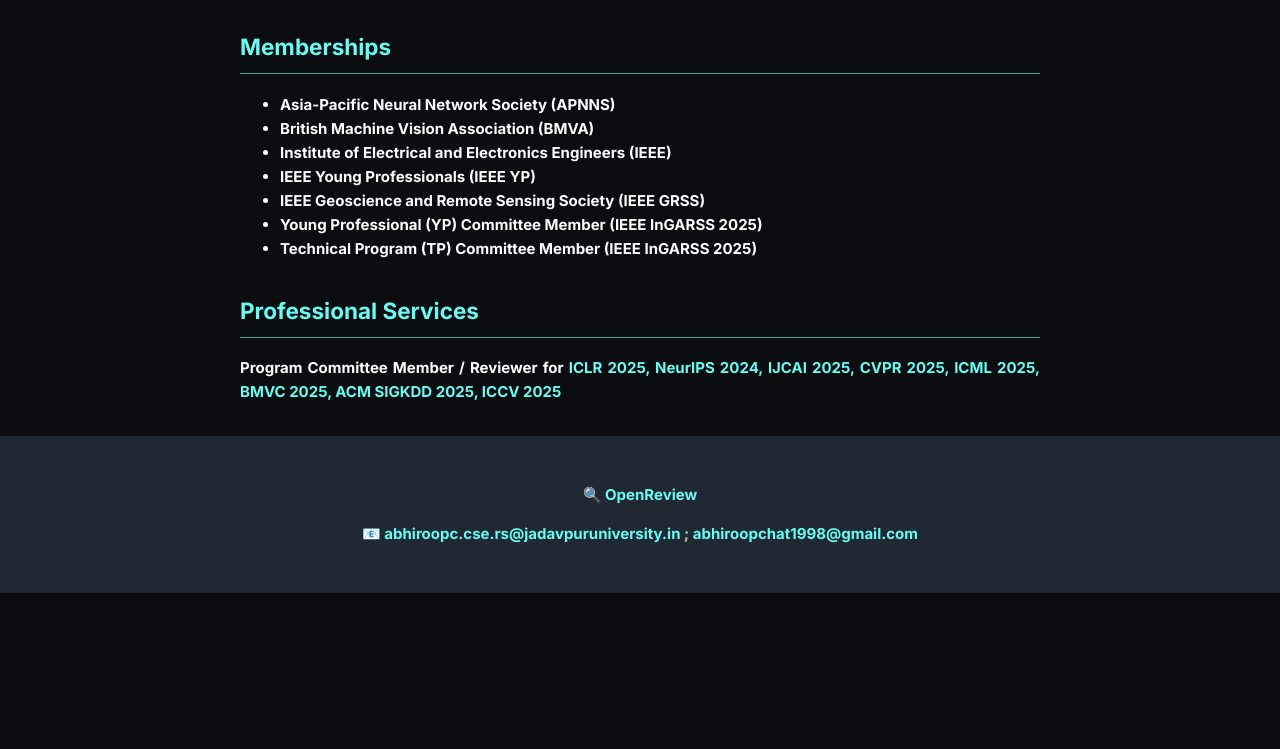
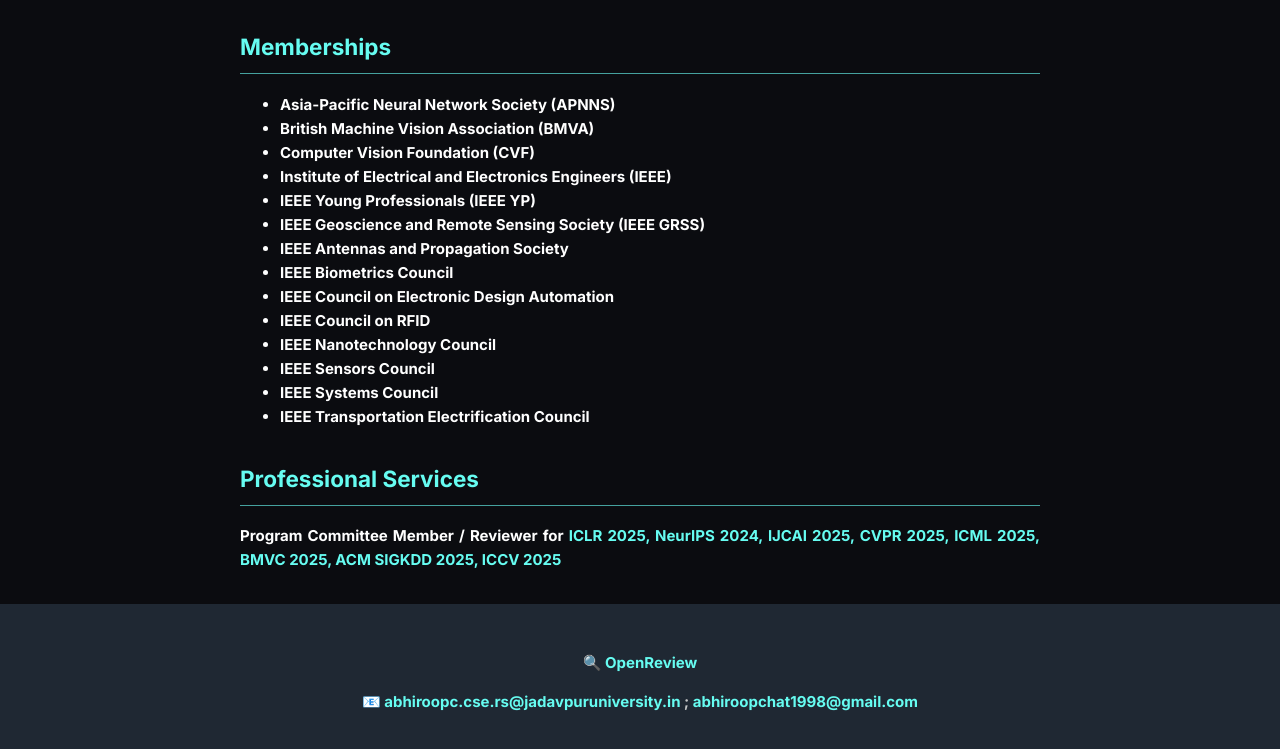
Before and after one commit to abhiroopchatterjee123/abhiroopchatterjee123.github.io, a plain HTML site: page index.html in a window 1280 px wide. Shown: the part 6152-6901 px from the top of the page. Before the commit the page ends 6745 px from the top, so only its background shows below. Drawn offline with Linux system fonts and the light colour scheme.

Commit message:
Update index.html

```diff
--- a/index.html
+++ b/index.html
@@ -423,11 +423,20 @@
    <ul>
     <li>Asia-Pacific Neural Network Society (APNNS)</li>
      <li>British Machine Vision Association (BMVA)</li>
+     <li>Computer Vision Foundation (CVF)</li>
     <li>Institute of Electrical and Electronics Engineers (IEEE)</li>
     <li>IEEE Young Professionals (IEEE YP)</li>
     <li>IEEE Geoscience and Remote Sensing Society (IEEE GRSS)</li>
-    <li>Young Professional (YP) Committee Member (IEEE InGARSS 2025)</li>
-     <li>Technical Program (TP) Committee Member (IEEE InGARSS 2025)</li>
+     <li>IEEE Antennas and Propagation Society</li>
+     <li>IEEE Biometrics Council</li>
+     <li>IEEE Council on Electronic Design Automation</li>
+     <li>IEEE Council on RFID</li>
+     <li>IEEE Nanotechnology Council</li>
+     <li>IEEE Sensors Council</li>
+     <li>IEEE Systems Council</li>
+     <li>IEEE Transportation Electrification Council</li>
+
+
   </ul>
 </section>
 
```
